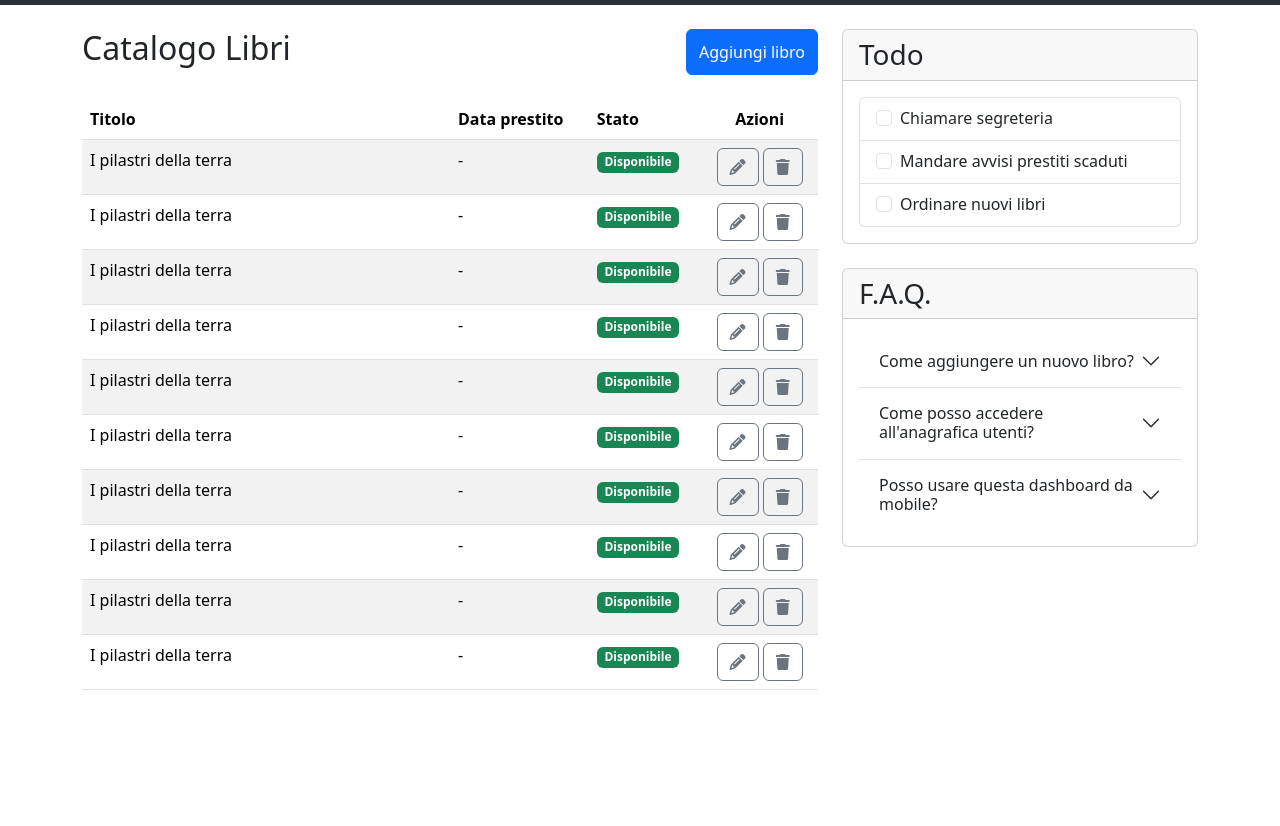
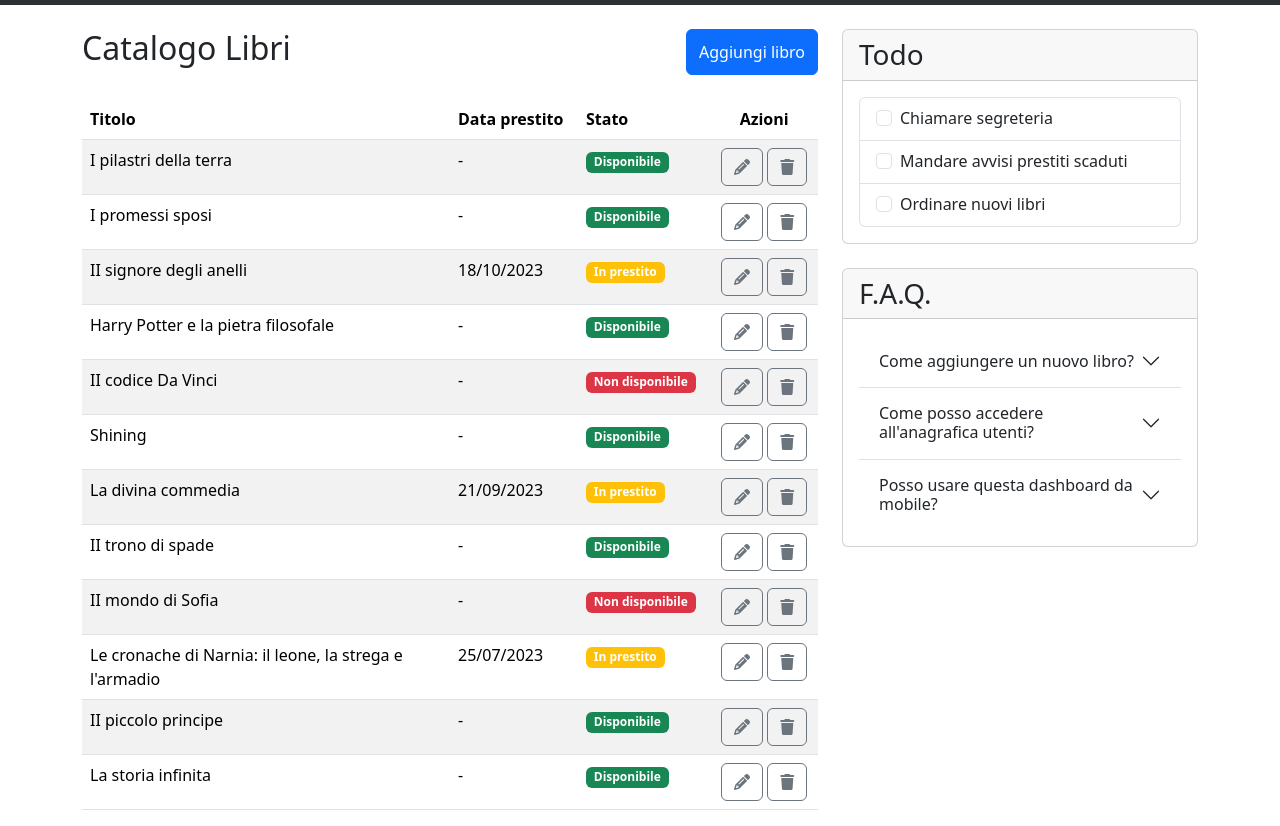
Before and after one commit to giuseppeesposito22/html-css-bootstrap-dashboard, a plain HTML site: page index.html in a window 1280 px wide. Shown: the part 71-897 px from the top of the page. Before the commit the page ends 800 px from the top, so only its background shows below. Drawn offline with nearby package versions, Linux system fonts and the light colour scheme.

Commit message:
fix text and badge in table

```diff
--- a/css/style.css
+++ b/css/style.css
@@ -1,3 +1,7 @@
+/* [data-bs-theme="dark"] {
+  --bs-body-color: black;
+} */
+
 .td-actions {
   text-align: center;
 }
--- a/index.html
+++ b/index.html
@@ -119,7 +119,7 @@
                 </td>
               </tr>
               <tr>
-                <td class="td-title" scope="row">I pilastri della terra</td>
+                <td class="td-title" scope="row">I promessi sposi</td>
 
                 <td class="td-loan-date d-none d-md-table-cell">-</td>
                 <td class="td-state">
@@ -135,7 +135,27 @@
                 </td>
               </tr>
               <tr>
-                <td class="td-title" scope="row">I pilastri della terra</td>
+                <td class="td-title" scope="row">II signore degli anelli</td>
+
+                <td class="td-loan-date d-none d-md-table-cell">18/10/2023</td>
+                <td class="td-state">
+                  <span class="badge text-white text-bg-warning"
+                    >In prestito</span
+                  >
+                </td>
+                <td class="td-actions">
+                  <button type="button" class="btn btn-outline-secondary">
+                    <i class="fa-solid fa-pencil"></i>
+                  </button>
+                  <button type="button" class="btn btn-outline-secondary">
+                    <i class="fa-solid fa-trash"></i>
+                  </button>
+                </td>
+              </tr>
+              <tr>
+                <td class="td-title" scope="row">
+                  Harry Potter e la pietra filosofale
+                </td>
 
                 <td class="td-loan-date d-none d-md-table-cell">-</td>
                 <td class="td-state">
@@ -151,7 +171,23 @@
                 </td>
               </tr>
               <tr>
-                <td class="td-title" scope="row">I pilastri della terra</td>
+                <td class="td-title" scope="row">II codice Da Vinci</td>
+
+                <td class="td-loan-date d-none d-md-table-cell">-</td>
+                <td class="td-state">
+                  <span class="badge text-bg-danger">Non disponibile</span>
+                </td>
+                <td class="td-actions">
+                  <button type="button" class="btn btn-outline-secondary">
+                    <i class="fa-solid fa-pencil"></i>
+                  </button>
+                  <button type="button" class="btn btn-outline-secondary">
+                    <i class="fa-solid fa-trash"></i>
+                  </button>
+                </td>
+              </tr>
+              <tr>
+                <td class="td-title" scope="row">Shining</td>
 
                 <td class="td-loan-date d-none d-md-table-cell">-</td>
                 <td class="td-state">
@@ -167,7 +203,25 @@
                 </td>
               </tr>
               <tr>
-                <td class="td-title" scope="row">I pilastri della terra</td>
+                <td class="td-title" scope="row">La divina commedia</td>
+
+                <td class="td-loan-date d-none d-md-table-cell">21/09/2023</td>
+                <td class="td-state">
+                  <span class="badge text-white text-bg-warning"
+                    >In prestito</span
+                  >
+                </td>
+                <td class="td-actions">
+                  <button type="button" class="btn btn-outline-secondary">
+                    <i class="fa-solid fa-pencil"></i>
+                  </button>
+                  <button type="button" class="btn btn-outline-secondary">
+                    <i class="fa-solid fa-trash"></i>
+                  </button>
+                </td>
+              </tr>
+              <tr>
+                <td class="td-title" scope="row">II trono di spade</td>
 
                 <td class="td-loan-date d-none d-md-table-cell">-</td>
                 <td class="td-state">
@@ -183,7 +237,43 @@
                 </td>
               </tr>
               <tr>
-                <td class="td-title" scope="row">I pilastri della terra</td>
+                <td class="td-title" scope="row">II mondo di Sofia</td>
+
+                <td class="td-loan-date d-none d-md-table-cell">-</td>
+                <td class="td-state">
+                  <span class="badge text-bg-danger">Non disponibile</span>
+                </td>
+                <td class="td-actions">
+                  <button type="button" class="btn btn-outline-secondary">
+                    <i class="fa-solid fa-pencil"></i>
+                  </button>
+                  <button type="button" class="btn btn-outline-secondary">
+                    <i class="fa-solid fa-trash"></i>
+                  </button>
+                </td>
+              </tr>
+              <tr>
+                <td class="td-title" scope="row">
+                  Le cronache di Narnia: il leone, la strega e l'armadio
+                </td>
+
+                <td class="td-loan-date d-none d-md-table-cell">25/07/2023</td>
+                <td class="td-state">
+                  <span class="badge text-white text-bg-warning"
+                    >In prestito</span
+                  >
+                </td>
+                <td class="td-actions">
+                  <button type="button" class="btn btn-outline-secondary">
+                    <i class="fa-solid fa-pencil"></i>
+                  </button>
+                  <button type="button" class="btn btn-outline-secondary">
+                    <i class="fa-solid fa-trash"></i>
+                  </button>
+                </td>
+              </tr>
+              <tr>
+                <td class="td-title" scope="row">II piccolo principe</td>
 
                 <td class="td-loan-date d-none d-md-table-cell">-</td>
                 <td class="td-state">
@@ -199,55 +289,7 @@
                 </td>
               </tr>
               <tr>
-                <td class="td-title" scope="row">I pilastri della terra</td>
-
-                <td class="td-loan-date d-none d-md-table-cell">-</td>
-                <td class="td-state">
-                  <span class="badge text-bg-success">Disponibile</span>
-                </td>
-                <td class="td-actions">
-                  <button type="button" class="btn btn-outline-secondary">
-                    <i class="fa-solid fa-pencil"></i>
-                  </button>
-                  <button type="button" class="btn btn-outline-secondary">
-                    <i class="fa-solid fa-trash"></i>
-                  </button>
-                </td>
-              </tr>
-              <tr>
-                <td class="td-title" scope="row">I pilastri della terra</td>
-
-                <td class="td-loan-date d-none d-md-table-cell">-</td>
-                <td class="td-state">
-                  <span class="badge text-bg-success">Disponibile</span>
-                </td>
-                <td class="td-actions">
-                  <button type="button" class="btn btn-outline-secondary">
-                    <i class="fa-solid fa-pencil"></i>
-                  </button>
-                  <button type="button" class="btn btn-outline-secondary">
-                    <i class="fa-solid fa-trash"></i>
-                  </button>
-                </td>
-              </tr>
-              <tr>
-                <td class="td-title" scope="row">I pilastri della terra</td>
-
-                <td class="td-loan-date d-none d-md-table-cell">-</td>
-                <td class="td-state">
-                  <span class="badge text-bg-success">Disponibile</span>
-                </td>
-                <td class="td-actions">
-                  <button type="button" class="btn btn-outline-secondary">
-                    <i class="fa-solid fa-pencil"></i>
-                  </button>
-                  <button type="button" class="btn btn-outline-secondary">
-                    <i class="fa-solid fa-trash"></i>
-                  </button>
-                </td>
-              </tr>
-              <tr>
-                <td class="td-title" scope="row">I pilastri della terra</td>
+                <td class="td-title" scope="row">La storia infinita</td>
 
                 <td class="td-loan-date d-none d-md-table-cell">-</td>
                 <td class="td-state">
```
